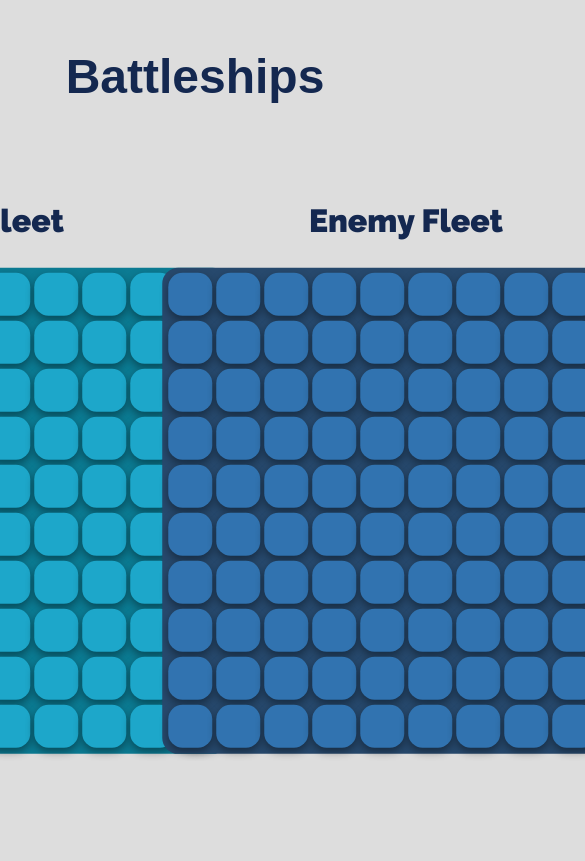
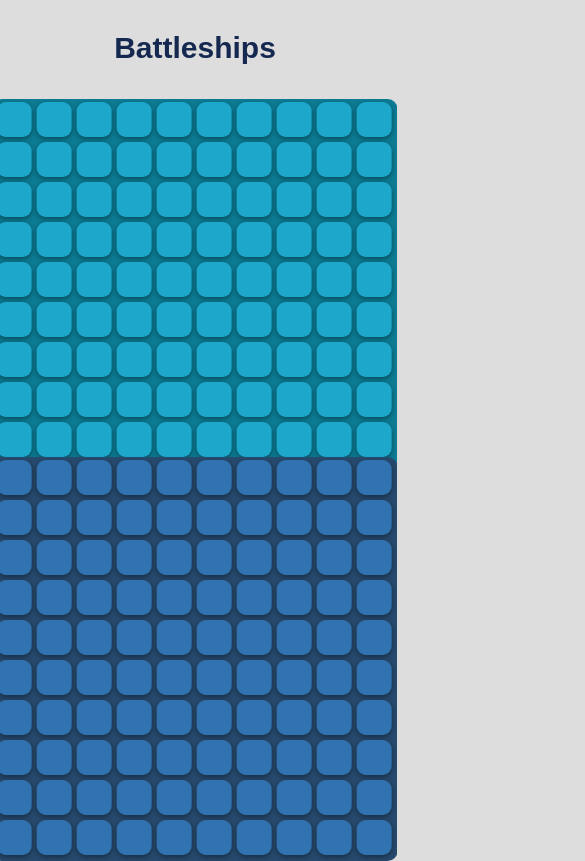
Before and after one commit to JakobAyo/battleships, a plain HTML site: page index.html in a window 390 px wide. Shown: the top 861 px of the page, 585 px wide, since content can reach past the window. Drawn offline with Linux system fonts and the light colour scheme.

Commit message:
responsive

```diff
--- a/styles.css
+++ b/styles.css
@@ -34,6 +34,8 @@ h2 {
     text-align: center;
     font-size: 2rem;
     top: 2rem;
+    margin-bottom: 6rem;
+
 }
 
 
@@ -83,8 +85,8 @@ h2 {
     grid-template-rows: repeat(10 ,auto);
     grid-template-columns: repeat(10, auto);
 
-    width: 30rem;
-    height: 30rem;
+    width: 40rem;
+    height: 40rem;
 }
 
     .grid.main-player {
@@ -108,10 +110,57 @@ h2 {
     margin: 0.125rem;
     border-radius: 0.9rem;
     filter: drop-shadow(0 .25rem .25rem rgba(0, 0, 0, 0.4));
-    width: 2.7em;
-    height: 2.7em;
+    width: 3.5em;
+    height: 3.5em;
 }
 
-    .grid-cell:hover {
+    .cpu-player .grid-cell:hover {
+        background-color: var(--light-cell-color);
+    }
+
+    .cpu-player .grid-cell:hover, .cpu-player:hover {
         cursor: url('images/target.png') 16 16, crosshair;
     }
+
+@media (max-width: 1330px) {
+    html,body {
+        font-size: 12px;
+    }
+}
+
+@media (max-width: 1000px) {
+    html, body {
+        font-size: 10px;
+    }
+
+    h1 {
+        margin-bottom: 0;
+    }
+
+    h2 {
+        margin-bottom: 1rem;
+    }
+
+    .game-container {
+        /* background-color: red; */
+        height: 90vh;
+        display: flex;
+        justify-content: center;
+        flex-wrap: wrap;
+    }
+
+    .grid-container{
+        /* background-color: green; */
+        height: 40vh;
+    }
+
+    .grid {
+        width: 40rem;
+        height: 40rem;
+    }
+
+        .grid-cell {
+            height: 3.5rem;
+            width: 3.5rem;
+        }
+}
```
